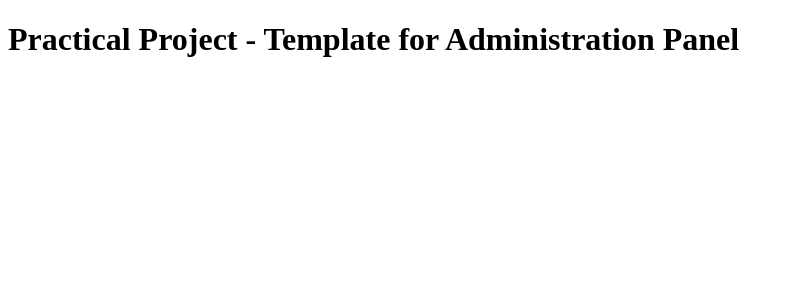
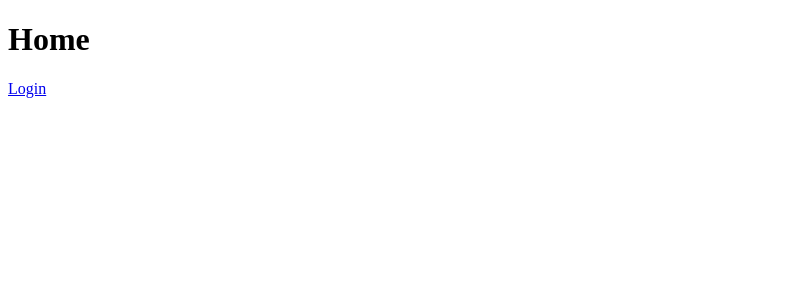
Before and after one commit to agftech/admin-template-react, a React (Create React App) app: page / in a window 1280 px wide. Shown: the top 300 px of the page, without its empty margins (0-793 px from the left). Built offline with nearby package versions, Linux system fonts and the light colour scheme.

Commit message:
:package: add home component

```diff
--- a/src/App.js
+++ b/src/App.js
@@ -1,9 +1,17 @@
+import React from "react";
+import { BrowserRouter as Router, Switch, Route } from "react-router-dom";
+
+import Home from "./components/Home";
 
 function App() {
   return (
-    <div className="App">
-        <h1>Practical Project - Template for Administration Panel</h1>
-    </div>
+    <Router>
+      <Switch>
+        <Route exact path="/">
+          <Home />
+        </Route>
+      </Switch>
+    </Router>
   );
 }
 
--- /dev/null
+++ b/src/components/Home.js
@@ -0,0 +1,13 @@
+import React, { Component } from "react";
+import { Link } from "react-router-dom";
+
+export default class Home extends Component {
+  render() {
+    return (
+      <div>
+        <h1>Home</h1>
+        <Link to="/login">Login</Link>
+      </div>
+    );
+  }
+}
```
